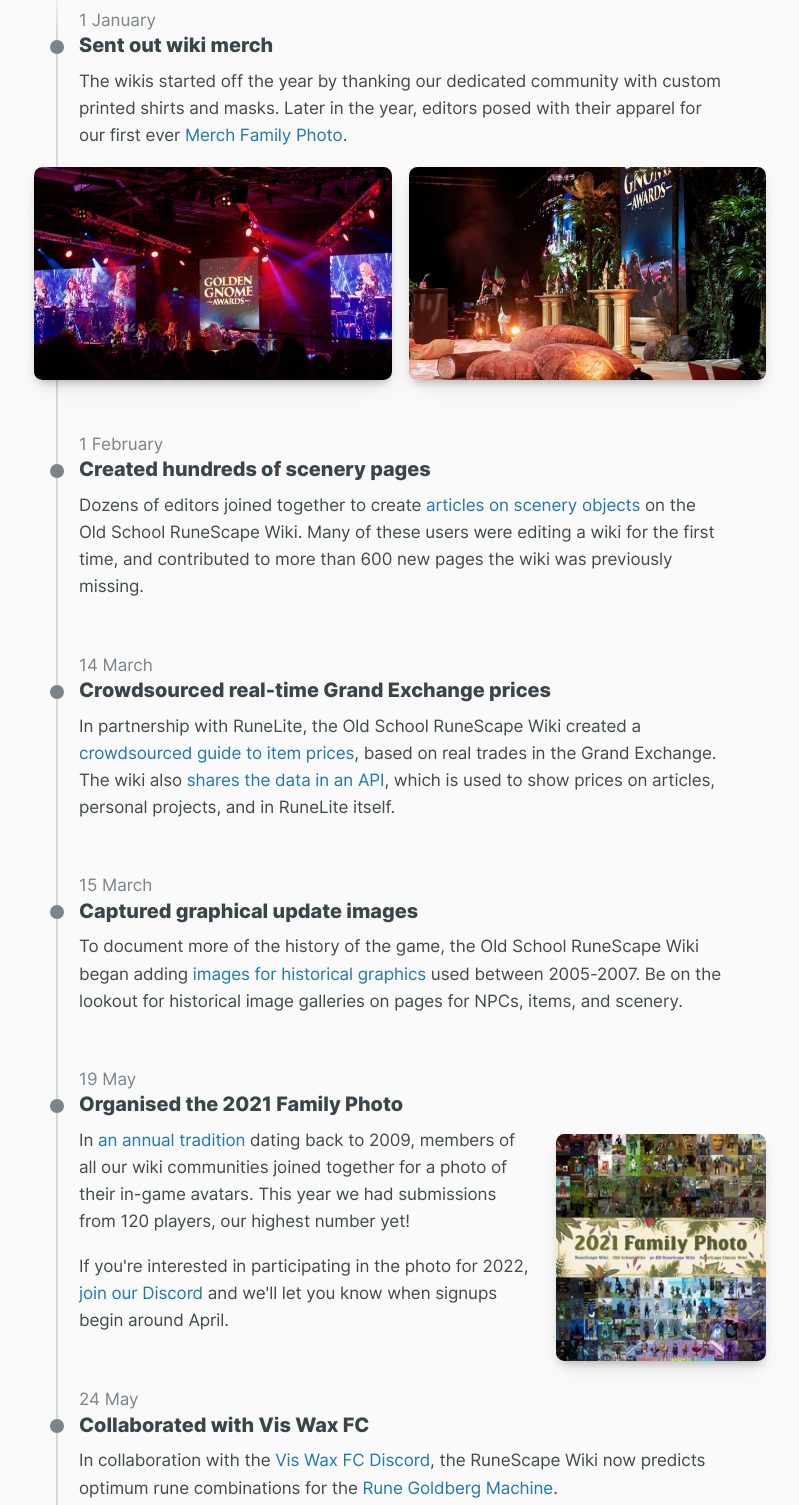
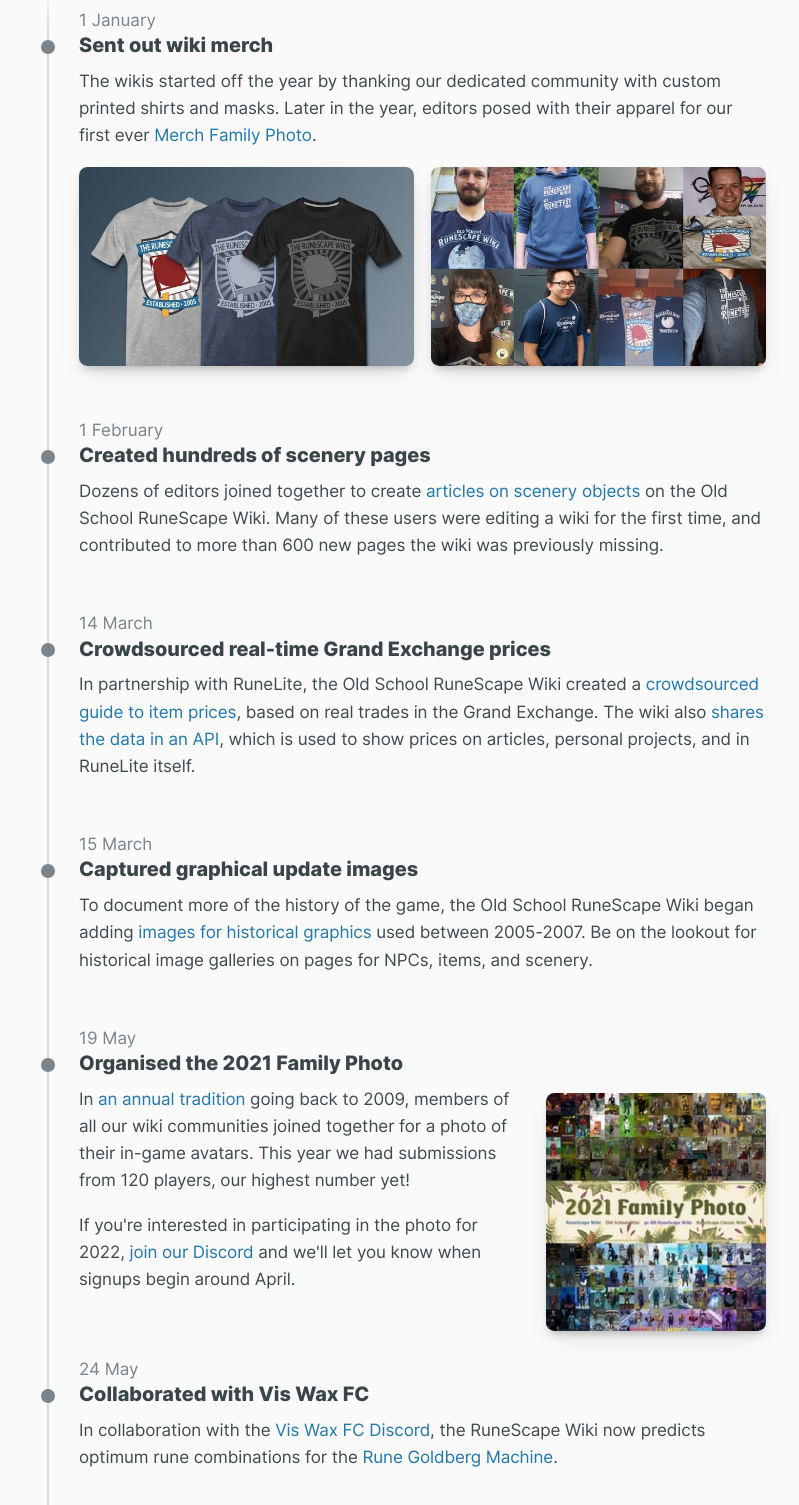
Before and after one commit to Iiii-I-I-I/year-in-review-2021, a plain HTML site: page index.html in a window 1280 px wide. Shown: the part 1554-3059 px from the top of the page, without its empty margins (240-1039 px from the left). Drawn offline with Linux system fonts and the light colour scheme; a script that the page names is missing.

Commit message:
swap placeholders for merch shirt imgs

```diff
--- a/index.html
+++ b/index.html
@@ -64,14 +64,14 @@
                     <p>The wikis started off the year by thanking our dedicated community with custom printed shirts and masks. Later in the year, editors posed with their apparel for our first ever <a class="link" target="_blank" rel="noopener" href="https://runescape.wiki/images/2021_Merch_Family_Photo.png">Merch Family Photo</a>.</p>
                     <figure>
                         <div class="picture-container">
-                            <picture data-src-full="images/full/runefest1.jpg">
-                                <img width="600" height="358" class="thumb" loading="lazy" src="images/thumb/runefest1.jpg" srcset="images/thumb/runefest1@2x.jpg 2x" alt="Musicians performing onstage at the Golden Gnome Awards during RuneFest 2019" />
+                            <picture data-src-full="images/full/merch-tshirts.jpg">
+                                <img width="600" height="358" class="thumb" loading="lazy" src="images/thumb/merch-tshirts.jpg" srcset="images/thumb/merch-tshirts@2x.jpg 2x" alt="Three of this year's designs for our wiki t-shirts." />
                             </picture>
                             <div class="fullscreen-button"><svg class="fullscreen-icon"><use href="images/icons/bootstrap-icons.svg#arrows-angle-expand"/></svg></div>
                         </div>
                         <div class="picture-container">
-                            <picture data-src-full="images/full/runefest2.jpg">
-                                <img width="600" height="358" class="thumb" loading="lazy" src="images/thumb/runefest2.jpg" srcset="images/thumb/runefest2@2x.jpg 2x" alt="The Golden Gnome statues displayed on pedestals at RuneFest 2019" />
+                            <picture data-src-full="images/full/merch-family-photo.jpg">
+                                <img width="600" height="358" class="thumb" loading="lazy" src="images/thumb/merch-family-photo.jpg" srcset="images/thumb/merch-family-photo@2x.jpg 2x" alt="Part of the full 2021 Merch Family Photo" />
                             </picture>
                             <div class="fullscreen-button"><svg class="fullscreen-icon"><use href="images/icons/bootstrap-icons.svg#arrows-angle-expand"/></svg></div>
                         </div>
@@ -95,13 +95,13 @@
                 <li>
                     <div class="milestone-date">19 May</div>
                     <h3>Organised the 2021 Family Photo</h3>
-                    <div class="picture-container" style="float: right; width: 210px; margin: .4em -45px 1.5em 1.5em">
+                    <div class="picture-container" style="float: right; width: 220px; margin: .4em 0 1.5em 1.5em">
                         <picture data-src-full="images/full/family-photo.jpg">
                             <img width="231" height="250" class="thumb" loading="lazy" src="images/thumb/family-photo.jpg" srcset="images/thumb/family-photo@2x.jpg 2x" alt="The RuneScape Wikis' 2021 Family Photo" />
                         </picture>
                         <div class="fullscreen-button"><svg class="fullscreen-icon"><use href="images/icons/bootstrap-icons.svg#arrows-angle-expand"/></svg></div>
                     </div>
-                    <p>In <a class="link" target="_blank" rel="noopener" href="https://runescape.wiki/w/RuneScape:Family_Photo">an annual tradition</a> dating back to 2009, members of all our wiki communities joined together for a photo of their in-game avatars. This year we had submissions from 120 players, our highest number yet!</p>
+                    <p>In <a class="link" target="_blank" rel="noopener" href="https://runescape.wiki/w/RuneScape:Family_Photo">an annual tradition</a> going back to 2009, members of all our wiki communities joined together for a photo of their in-game avatars. This year we had submissions from 120 players, our highest number yet!</p>
                     <p>If you're interested in participating in the photo for 2022, <a class="link" target="_blank" rel="noopener" href="https://discord.gg/runescapewiki">join our Discord</a> and we'll let you know when signups begin around April.</p>
                 </li>
                 <li style="clear: both">
@@ -423,7 +423,7 @@
         <section>
             <h2 id="technical">Technical changes</h2>
             <p>In the second half of 2021, the Weird Gloop sysadmins were hard at work on a major upgrade to the wiki servers. Launching progressively between September and November, we moved our infrastructure from OVH to Google Cloud. This gave us increased reliability, greater flexibility, and faster load times for page views that hit our servers.</p>
-            <p>Below, we've graphed the wikis' time to first byte (TTFB), which measures the time it takes for your browser to receive the first byte of page content from the server. TTFB is a good indicator of how responsive a site is.</p>
+            <p>Below, we've graphed the wikis' time to first byte (TTFB), which measures how long it takes for your browser to receive the first byte of page content from the server. TTFB is a good indicator of how responsive a site is &mdash; the lower, the better.</p>
             <div class="dygraph-container site-speed">
                 <div class="dygraph-title">Time to first byte <span style="opacity: .7">(7-day rolling avg.)</span></div>
                 <div class="site-speed-avg">Average time</div>
@@ -436,8 +436,8 @@
         <!-- CLOSING -->
         <section>
             <h2>Happy New Year!</h2>
-            <p>2021 was a year full of unique trials, so we're looking forward to covering game content coming in 2022. Whether it's Het's Oasis, the third Old School League, or the new Trade Octagon minigame, we hope you'll check out the wikis as you play and help your fellow gamers document every rat in RuneScape.</p>
-            <p>If you want to get involved with the wiki, there's always work to do, and new projects are getting started all the time. If you haven't edited before and aren't sure where to start, join <a class="link" target="_blank" rel="noopener" href="https://discord.com/invite/runescapewiki">our Discord</a> or tweet us, <a class="link" target="_blank" rel="noopener" href="https://twitter.com/rswiki">@RSWiki</a> and <a class="link" target="_blank" rel="noopener" href="https://twitter.com/osrs_wiki">@OSRS_Wiki</a>.</p>
+            <p>2021 was a year full of unique trials &mdash; we're looking forward to covering new game content coming in 2022. Whether it's Het's Oasis, the Shattered Relics League, or the Trade Octagon minigame, we hope you'll check out the wikis as you play and help your fellow gamers document every rat in RuneScape.</p>
+            <p>If you want to get involved with the wikis, there's always work to do and new projects are being started all the time. If you haven't edited before and aren't sure where to start, join <a class="link" target="_blank" rel="noopener" href="https://discord.com/invite/runescapewiki">our Discord</a> or tweet us, <a class="link" target="_blank" rel="noopener" href="https://twitter.com/rswiki">@RSWiki</a> and <a class="link" target="_blank" rel="noopener" href="https://twitter.com/osrs_wiki">@OSRS_Wiki</a>.</p>
             <p class="signature">&mdash; From all of us at the RuneScape Wikis<br />January 1, 2022<p>
         </section>
     </main>
--- a/styles/main.css
+++ b/styles/main.css
@@ -1049,7 +1049,7 @@ section + section {
 .milestone-list {
     position: relative;
     list-style: none;
-    padding: 30px 45px 15px;
+    padding: 30px 0 15px 45px;
 }
 
 /* the vertical line */
@@ -1057,7 +1057,7 @@ section + section {
     content: "";
     position: absolute;
     top: 5px;
-    left: 22px;
+    left: 13px;
     width: 2px;
     height: calc(100% - 5px);
     /*  fade in the ends of the line using pixel values (instead of percentages)
@@ -1080,7 +1080,7 @@ section + section {
 .milestone-list li::before {
     position: absolute;
     top: 33px;
-    left: -29px;
+    left: -38px;
 
     content: '';
     width: 14px;
@@ -1258,16 +1258,9 @@ section + section {
    -------------- */
 
 figure {
-    margin: 1em -45px 0 -45px; /* reverse left/right padding from .milestone-list */
+    margin: 1em 0 0; /* reverse left/right padding from .milestone-list */
     display: flex;
     flex-flow: row wrap;
-}
-
-figcaption {
-    width: 100%;
-    color: var(--text-03);
-    font-size: .85em;
-    margin-top: .75em;
 }
 
 .picture-container {
```
Also changed, not shown: images/full/merch-family-photo.jpg (added), images/full/merch-tshirts.jpg (added), images/full/runefest1.jpg (deleted), images/full/runefest2.jpg (deleted), images/thumb/merch-family-photo.jpg (added), images/thumb/merch-family-photo@2x.jpg (added), images/thumb/merch-tshirts.jpg (added), images/thumb/merch-tshirts@2x.jpg (added), images/thumb/runefest1.jpg (deleted), images/thumb/runefest1@2x.jpg (deleted), images/thumb/runefest2.jpg (deleted), images/thumb/runefest2@2x.jpg (deleted), 1 other file.
